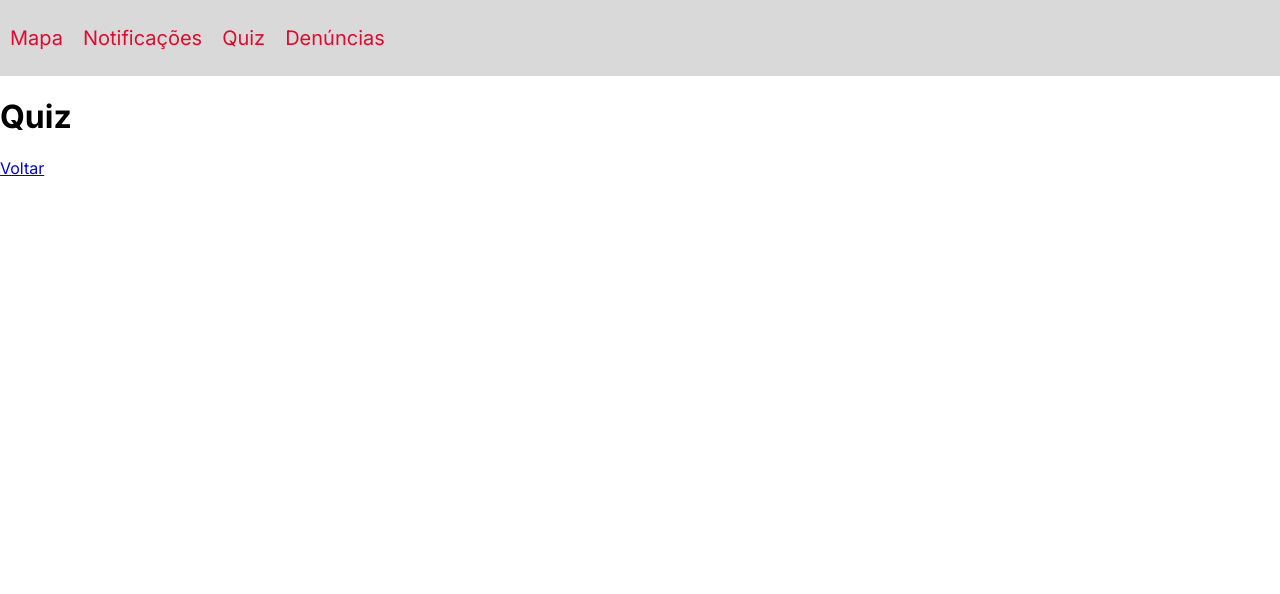
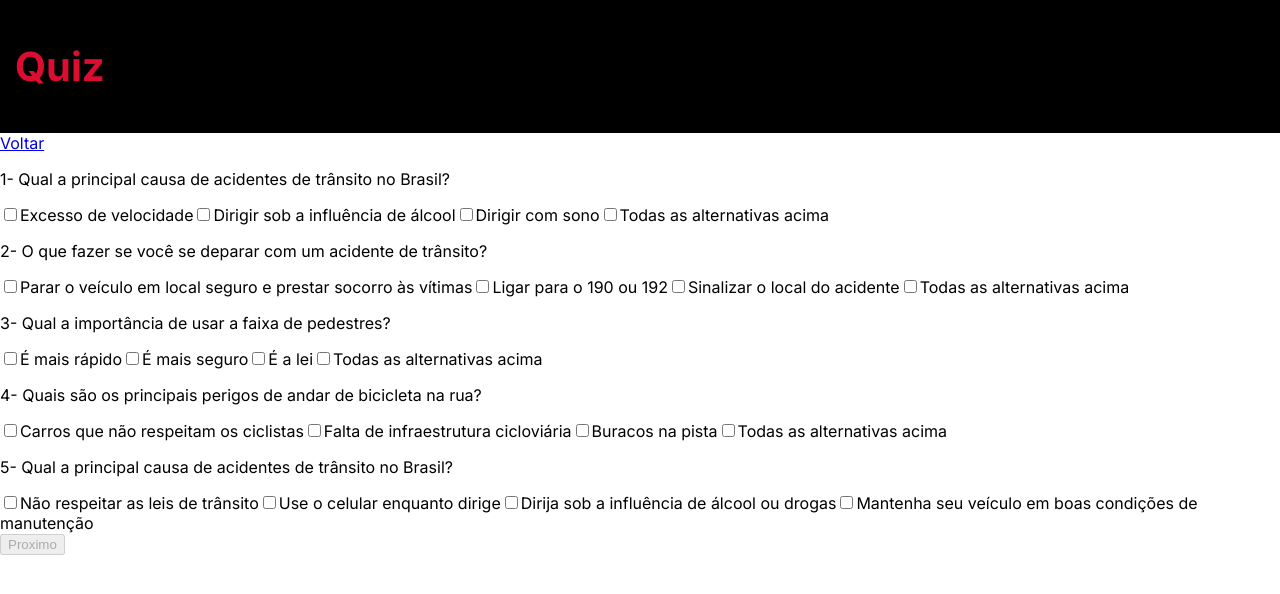
Before and after one commit to Isabelleraf/Projeto-Web-Mobile, a Next.js app: page /paginaQuiz in a window 1280 px wide. Shown: the top 594 px of the page. Built offline with nearby package versions, Linux system fonts and the light colour scheme.

Commit message:
Update page.js

```diff
--- a/app/paginaQuiz/page.js
+++ b/app/paginaQuiz/page.js
@@ -1,12 +1,120 @@
+"use client"
+
 import Link from "next/link";
-import Menu from "../components/menu";
+import Style from "./page.module.css";
+import {useState} from 'react'
+
 
 export default function Quiz(){
+    let perguntas = {
+        0 : {
+            title: "1- Qual a principal causa de acidentes de trânsito no Brasil?",
+            respostas: ["Excesso de velocidade",
+                        "Dirigir sob a influência de álcool",
+                        "Dirigir com sono",
+                        "Todas as alternativas acima"],
+            respostaCorreta: ["Todas as alternativas acima"]
+        },
+
+        1 : {
+            title: "2- O que fazer se você se deparar com um acidente de trânsito?",
+            respostas: ["Parar o veículo em local seguro e prestar socorro às vítimas", "Ligar para o 190 ou 192", "Sinalizar o local do acidente", "Todas as alternativas acima"],
+            respostaCorreta: ["Todas as alternativas acima"]
+        },
+
+        2 : {
+            title: "3- Qual a importância de usar a faixa de pedestres?",
+            respostas: ["É mais rápido", "É mais seguro", "É a lei", "Todas as alternativas acima"],
+            respostaCorreta: ["Todas as alternativas acima"]
+        },
+
+        3 : {
+            title: "4- Quais são os principais perigos de andar de bicicleta na rua?",
+            respostas: ["Carros que não respeitam os ciclistas", "Falta de infraestrutura cicloviária", "Buracos na pista", "Todas as alternativas acima"],
+            respostaCorreta: ["Todas as alternativas acima"]
+        },
+
+        4 : {
+            title: "5- Qual a principal causa de acidentes de trânsito no Brasil?",
+            respostas: ["Não respeitar as leis de trânsito", "Use o celular enquanto dirige", "Dirija sob a influência de álcool ou drogas", "Mantenha seu veículo em boas condições de manutenção"],
+            respostaCorreta: ["Não respeitar as leis de trânsito"]
+        }
+    }
+
+    const [currentQuestion, setCurrentQuestion] = useState(0);
+    const [selectedAnswer, setSelectedAnswer] = useState(null);
+    const [showMessage, setShowMessage] = useState(false);
+    const [Message, setMessage] = useState(false);
+
+    function handleCheckboxChange(index) {
+        setSelectedAnswer(index);
+    }
+
+    function avancarPergunta() {
+        const perguntaAtual = perguntas[currentQuestion];
+        if (perguntaAtual.respostaCorreta.toString() === perguntas[currentQuestion].respostas[selectedAnswer].toString()) {
+            setShowMessage(true);
+            setMessage("Resposta Correta!")
+            setTimeout(() => {
+                setShowMessage(false);
+                setSelectedAnswer(null);
+
+                (() => {
+                    if (currentQuestion >= Object.entries(perguntas).length -1 ) {
+
+                        return console.log("maximo!")
+                    }
+                    setCurrentQuestion(prevIndex => prevIndex + 1);
+
+                })()
+            }, 1000);
+        } else {
+            setShowMessage(true);
+            setMessage("Resposta Incorreta!")
+            setTimeout(() => {
+                setShowMessage(false);
+                setSelectedAnswer(null);
+            }, 1000);
+        }
+
+    }
+
     return (
         <>
-            <Menu/>
-            <h1>Quiz</h1>
-            <Link href="/">Voltar</Link>
+            <header className={Style.quiz}>
+                <h1>Quiz</h1>
+            </header>
+
+            <nav className={Style.botoes}>
+                <Link className={Style.voltar} href="/">Voltar</Link>
+            </nav>
+
+            <div className={Style.quizDiv}>
+                {Object.entries(perguntas).map(([index, pergunta], idx) => (
+                    <div id={"perg_" + index} className={idx === currentQuestion ? '' : Style.hide}>
+                        <p>{pergunta.title}</p>
+                        {Object.entries(pergunta.respostas).map(([inx, res], idx) =>{
+                            return (
+                                <label key={inx}>
+                                    <input
+                                        type="checkbox"
+                                        checked={selectedAnswer === inx}
+                                        onChange={() => handleCheckboxChange(inx)}
+                                        disabled={showMessage}
+                                    />
+                                    {res}
+                                </label>
+                            )
+                        })}
+                    </div>
+                ))}
+
+                <button className={Style.botaoQuiz} onClick={avancarPergunta} disabled={selectedAnswer === null || showMessage}>
+                    Proximo
+                </button>
+                {showMessage && <p>{Message}</p>}
+            </div>
+
         </>
     );
 }
```
